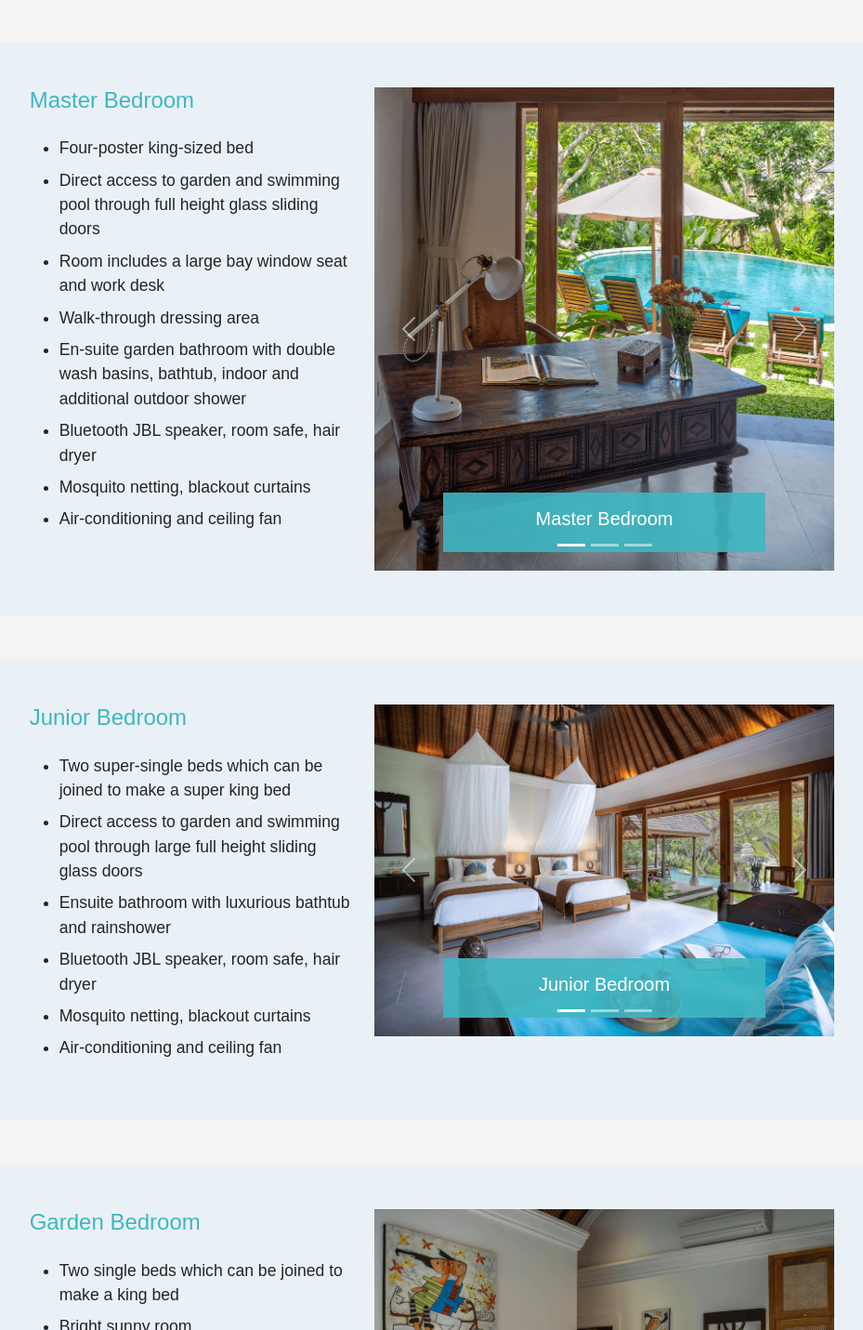
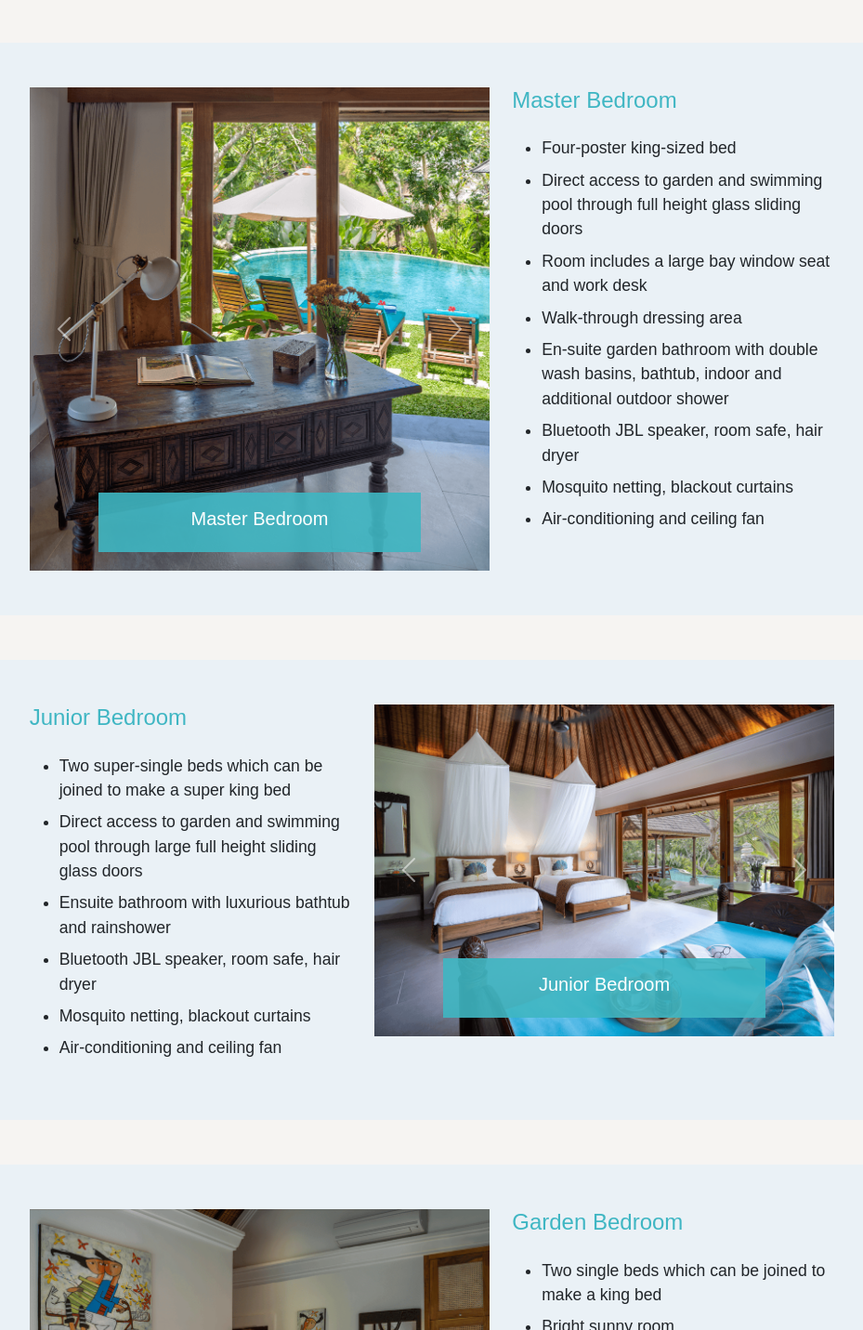
Before and after one commit to rezatd1/villafrangipani, a React (Create React App) app: page /the-villa in a window 1280 px wide. Shown: the part 619-2050 px from the top of the page at 93% size, without its empty margins (175-1104 px from the left). Built offline with nearby package versions, Linux system fonts and the light colour scheme.

Commit message:
improve rooms and more page

```diff
--- a/src/components/slider/BaseSlider.js
+++ b/src/components/slider/BaseSlider.js
@@ -1,16 +1,9 @@
-import React, { useEffect } from 'react';
+import React from 'react';
 
-export default function BaseSlider({ img, title }) {
-    useEffect(() => {
-        console.log('***img', img.slice(img.length - 1))
-    }, [img])
+export default function BaseSlider({ img, title, carouselId }) {
+
     return (
-        <div id="carouselExampleCaptions" className="carousel slide">
-            <div className="carousel-indicators">
-                <button type="button" data-bs-target="#carouselExampleCaptions" data-bs-slide-to="0" className="active" aria-current="true" aria-label="Slide 1"></button>
-                <button type="button" data-bs-target="#carouselExampleCaptions" data-bs-slide-to="1" aria-label="Slide 2"></button>
-                <button type="button" data-bs-target="#carouselExampleCaptions" data-bs-slide-to="2" aria-label="Slide 3"></button>
-            </div>
+        <div id={carouselId} className="carousel slide">
             <div className="carousel-inner">
                 <div className="carousel-item active">
                     <img src={img[0].img} className="d-block w-100" />
@@ -23,7 +16,6 @@ export default function BaseSlider({ img, title }) {
                         <div className="carousel-item" key={index}>
                             <img src={item.img} className="d-block w-100" />
                             <div className="carousel-caption d-none d-md-block bg-light-blue-09 p-3">
-                                {console.log('***item.img', item.img)}
                                 <h5>{title}</h5>
                             </div>
                         </div>
@@ -31,11 +23,11 @@ export default function BaseSlider({ img, title }) {
                     : null}
 
             </div>
-            <button className="carousel-control-prev" type="button" data-bs-target="#carouselExampleCaptions" data-bs-slide="prev">
+            <button className="carousel-control-prev" type="button" data-bs-target={`#${carouselId}`} data-bs-slide="prev">
                 <span className="carousel-control-prev-icon" aria-hidden="true"></span>
                 <span className="visually-hidden">Previous</span>
             </button>
-            <button className="carousel-control-next" type="button" data-bs-target="#carouselExampleCaptions" data-bs-slide="next">
+            <button className="carousel-control-next" type="button" data-bs-target={`#${carouselId}`} data-bs-slide="next">
                 <span className="carousel-control-next-icon" aria-hidden="true"></span>
                 <span className="visually-hidden">Next</span>
             </button>
--- a/src/components/slider/RtlSlider.js
+++ b/src/components/slider/RtlSlider.js
@@ -1,9 +1,12 @@
 import React from 'react';
 import BaseSlider from './BaseSlider';
 
-export default function RtlSlider({ title, info, img }) {
+export default function RtlSlider({ title, info, img, id }) {
   return (
     <div className='row light-gray-bg p-5'>
+      <div className='col-12 col-lg-7 col-md-12 col-sm-7'>
+        <BaseSlider img={img} title={title} carouselId={`carousel${id}`} />
+      </div>
       <div className='col-12 col-lg-5 col-md-12 col-sm-12'>
         <div className='slider-title light-blue h4'>{title}</div>
         <div className='mt-4'>
@@ -14,9 +17,6 @@ export default function RtlSlider({ title, info, img }) {
           </ul>
         </div>
       </div>
-      <div className='col-12 col-lg-7 col-md-12 col-sm-7'>
-        <BaseSlider img={img} title={title} />
-      </div>
     </div>
   )
 }
--- a/src/components/slider/Slider.js
+++ b/src/components/slider/Slider.js
@@ -1,7 +1,7 @@
 import React from 'react';
 import BaseSlider from './BaseSlider';
 
-const Slider = ({ title, info, img }) => {
+const Slider = ({ title, info, img, id }) => {
     return (
         <div className='row light-gray-bg p-5 my-5'>
             <div className='col-12 col-lg-5 col-md-12 col-sm-12'>
@@ -15,7 +15,7 @@ const Slider = ({ title, info, img }) => {
                 </div>
             </div>
             <div className='col-12 col-lg-7 col-md-12 col-sm-7'>
-                <BaseSlider img={img} title={title}/>
+                <BaseSlider img={img} title={title} carouselId={`carousel${id}`} />
             </div>
         </div>
     );
--- a/src/views/theVilla/roomsAndMores/SliderSection.js
+++ b/src/views/theVilla/roomsAndMores/SliderSection.js
@@ -7,12 +7,12 @@ export default function SliderSection() {
     return (
         <div className='mx-5 row d-flex justify-content-center'>
             <div className='col-10'>
-                <RtlSlider title={SliderResources[0].title} info={SliderResources[0].info} img={SliderResources[0].img} />
-                <Slider title={SliderResources[1].title} info={SliderResources[1].info} img={SliderResources[1].img} />
-                <RtlSlider title={SliderResources[2].title} info={SliderResources[2].info} img={SliderResources[2].img} />
-                <Slider title={SliderResources[3].title} info={SliderResources[3].info} img={SliderResources[3].img} />
-                <RtlSlider title={SliderResources[4].title} info={SliderResources[4].info} img={SliderResources[4].img} />
-                <Slider title={SliderResources[5].title} info={SliderResources[5].info} img={SliderResources[5].img} />
+                <RtlSlider id={SliderResources[0].id} title={SliderResources[0].title} info={SliderResources[0].info} img={SliderResources[0].img} />
+                <Slider id={SliderResources[1].id} title={SliderResources[1].title} info={SliderResources[1].info} img={SliderResources[1].img} />
+                <RtlSlider id={SliderResources[2].id} title={SliderResources[2].title} info={SliderResources[2].info} img={SliderResources[2].img} />
+                <Slider id={SliderResources[3].id} title={SliderResources[3].title} info={SliderResources[3].info} img={SliderResources[3].img} />
+                <RtlSlider id={SliderResources[4].id} title={SliderResources[4].title} info={SliderResources[4].info} img={SliderResources[4].img} />
+                <Slider id={SliderResources[5].id} title={SliderResources[5].title} info={SliderResources[5].info} img={SliderResources[5].img} />
             </div>
         </div>
     )
```
